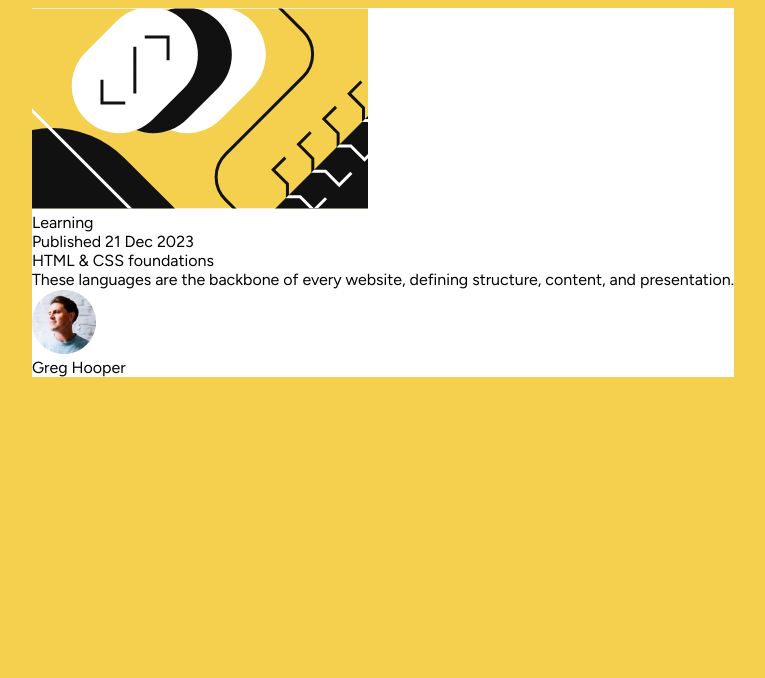
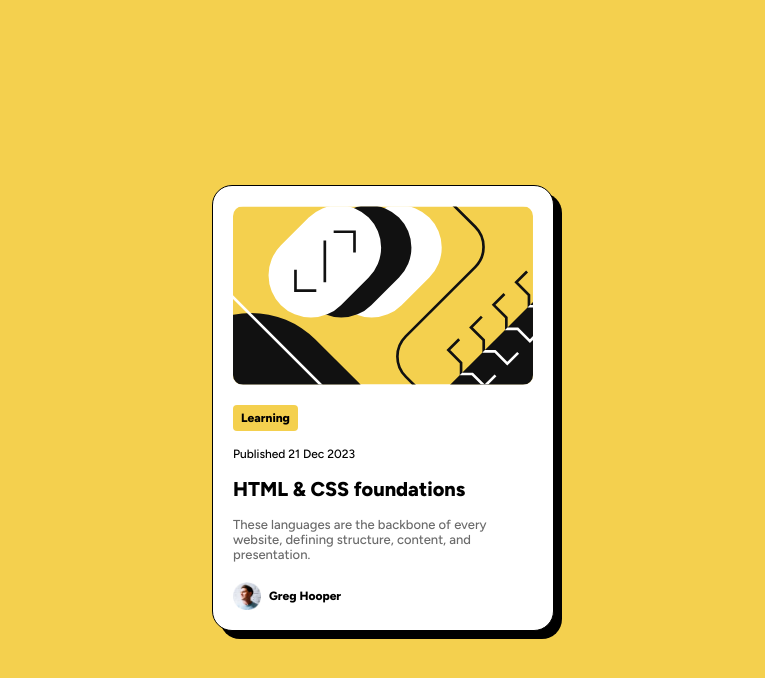
Before and after one commit to nerdynischal/blog-preview-card-main, a plain HTML site: page index.html in a window 1280 px wide. Shown: the whole page, without its empty margins (257-1022 px from the left). Drawn offline with Linux system fonts and the light colour scheme.

Commit message:
Update style.css

```diff
--- a/style.css
+++ b/style.css
@@ -1,12 +1,68 @@
 body {
   font-family: Figtree;
+  font-weight: 500;
   background-color: hsl(47, 88%, 63%);
   height: 100vh;
   display: flex;
-  align-content: center;
+  align-items: center;
   justify-content: center;
 }
 
 .blog-card {
   background-color: white;
+  width: 300px;
+  display: flex;
+  flex-direction: column;
+  border-radius: 20px;
+  border: 1px solid black;
+  padding: 20px;
+  box-shadow: 8px 8px black;
+  row-gap: 20px;
 }
+
+.blog-card img {
+  border-radius: 10px;
+}
+
+.text {
+  display: flex;
+  flex-direction: column;
+  row-gap: 16px;
+}
+
+.chip {
+  font-size: 12px;
+  font-weight: 800;
+  background-color: hsl(47, 88%, 63%);
+  max-width: fit-content;
+  padding: 6px 8px;
+  border-radius: 4px;
+}
+.date {
+  font-size: 12px;
+}
+
+.title {
+  font-size: 20px;
+  font-weight: 800;
+}
+
+.description {
+  font-size: 13px;
+  color: hsl(0, 0%, 42%);
+}
+
+.author {
+  display: flex;
+  align-items: center;
+  gap: 8px;
+}
+
+.author img {
+  width: 28px;
+}
+
+.author-name {
+  font-size: 12px;
+  font-weight: 800;
+}
```
